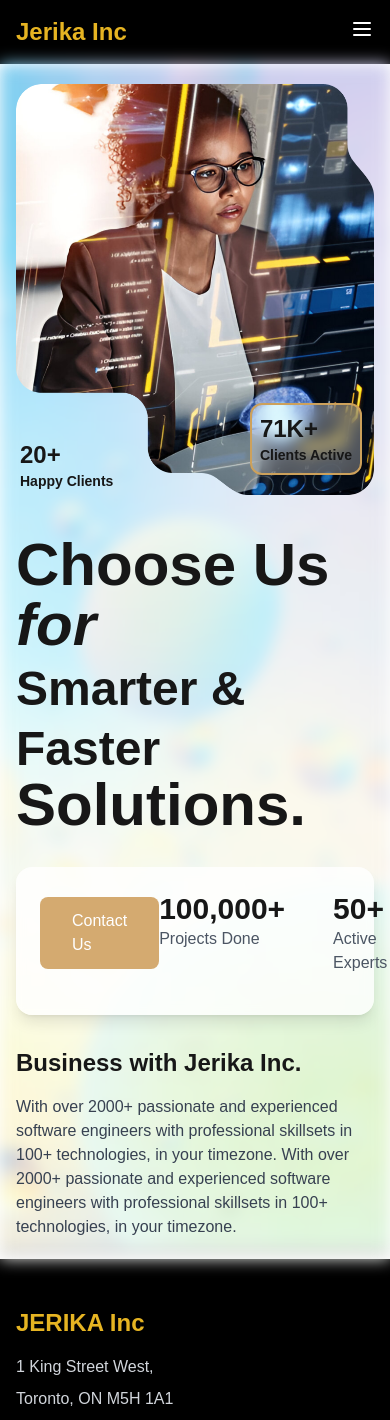
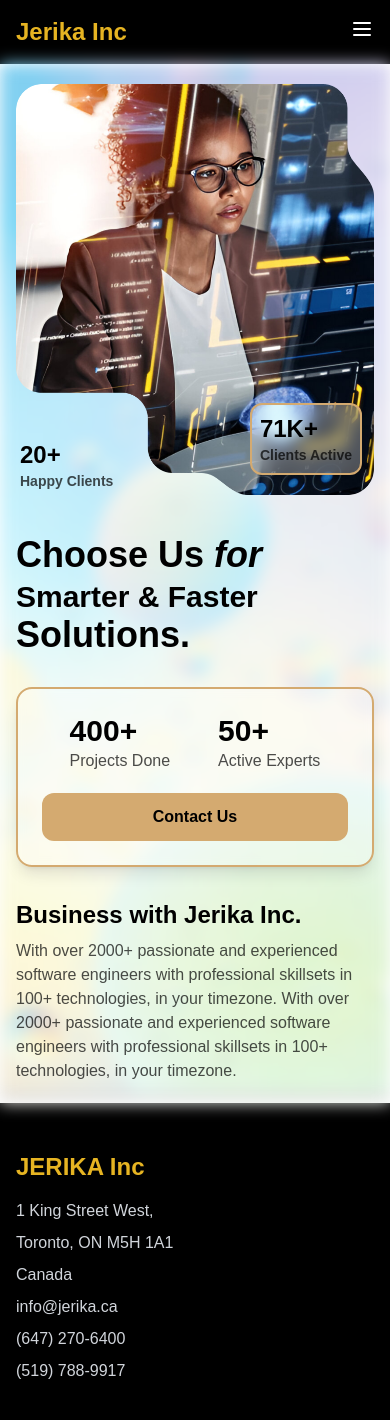
Before and after one commit to abdulqadoos-dev/jerika, a Next.js app: page / in a window 390 px wide. Shown: the top 1420 px of the page. Built offline with nearby package versions, Linux system fonts and the light colour scheme.

Commit message:
header responsive

```diff
--- a/app/page.tsx
+++ b/app/page.tsx
@@ -22,50 +22,52 @@
               </div>
 
               {/* Stats Overlay */}
-              <div className="absolute lg:bottom-4 bottom-0 left-0 lg:p-4 p-1 font-bold">
+              <div className="absolute lg:bottom-4 bottom-0 left-0 lg:p-4 p-1 font-bold text-secondary">
                 <div className="lg:text-5xl text-2xl ">20+</div>
-                <div className="lg:text-lg text-sm">Happy Clients</div>
+                <div className="lg:text-lg text-sm text-secondary/70">Happy Clients</div>
               </div>
 
-              <div className="absolute lg:bottom-5 lg:right-5 lg:p-4 bottom-5 right-3 p-2 bg-white/30 backdrop-blur rounded-xl font-bold border-2 border-[#CDA15B]">
+              <div className="absolute lg:bottom-5 lg:right-5 lg:p-4 bottom-5 right-3 p-2 bg-white/30 backdrop-blur rounded-xl font-bold border-2 border-primary text-secondary">
                 <div className="lg:text-5xl text-2xl ">71K+</div>
-                <div className="lg:text-lg text-sm">Clients Active</div>
+                <div className="lg:text-lg text-sm text-secondary/70">Clients Active</div>
               </div>
             </div>
 
             {/* Right Column - Content */}
-            <div className="space-y-8">
-              <h1 className="text-6xl font-bold">
+            <div className="space-y-8 text-secondary">
+              <h1 className="text-4xl font-bold lg:text-6xl">
                 Choose Us <span className="italic">for</span>
                 <br />
-                <span className="text-5xl">Smarter & Faster</span>
+                <span className="text-3xl lg:text-5xl text-secondary">Smarter & Faster</span>
                 <br />
                 Solutions.
               </h1>
 
               {/* CTA Box */}
-              <div className="bg-white/80 backdrop-blur-sm rounded-2xl p-6 shadow-lg">
-                <div className="flex items-center justify-between mb-4">
-                  <a href="#contact" className="bg-[#D4AA70] text-white px-8 py-3 rounded-lg font-medium">
+
+              <div className="bg-white/30 backdrop-blur-sm rounded-2xl p-6 shadow-lg border-2 border-primary">
+                <div className="flex items-center justify-between flex-col-reverse gap-5 lg:flex-row ">
+                  <a href="" className="bg-primary text-secondary px-8 py-3 rounded-xl font-bold w-full text-center lg:w-auto">
                     Contact Us
                   </a>
                   <div className="flex gap-12">
                     <div>
-                      <div className="text-3xl font-bold">100,000+</div>
-                      <div className="text-gray-600">Projects Done</div>
+                      <div className="text-3xl font-bold">400+</div>
+                      <div className="text-secondary/70">Projects Done</div>
                     </div>
                     <div>
                       <div className="text-3xl font-bold">50+</div>
-                      <div className="text-gray-600">Active Experts</div>
+                      <div className="text-secondary/70">Active Experts</div>
                     </div>
                   </div>
                 </div>
               </div>
 
+
               {/* Business Description */}
-              <div>
-                <h2 className="text-2xl font-bold mb-4">Business with Jerika Inc.</h2>
-                <p className="text-gray-700">
+              <div className="text-secondary space-y-2">
+                <h2 className="text-2xl font-bold">Business with Jerika Inc.</h2>
+                <p className="text-secondary/70">
                   With over 2000+ passionate and experienced software engineers with professional
                   skillsets in 100+ technologies, in your timezone. With over 2000+ passionate and
                   experienced software engineers with professional skillsets in 100+ technologies, in
--- a/tailwind.config.ts
+++ b/tailwind.config.ts
@@ -12,6 +12,8 @@
         'header-background': "url('/images/header-bg.jpg')",
       },
       colors: {
+        primary: '#D4AA70',
+        secondary: "#000000",
         background: "var(--background)",
         foreground: "var(--foreground)",
       },
```
